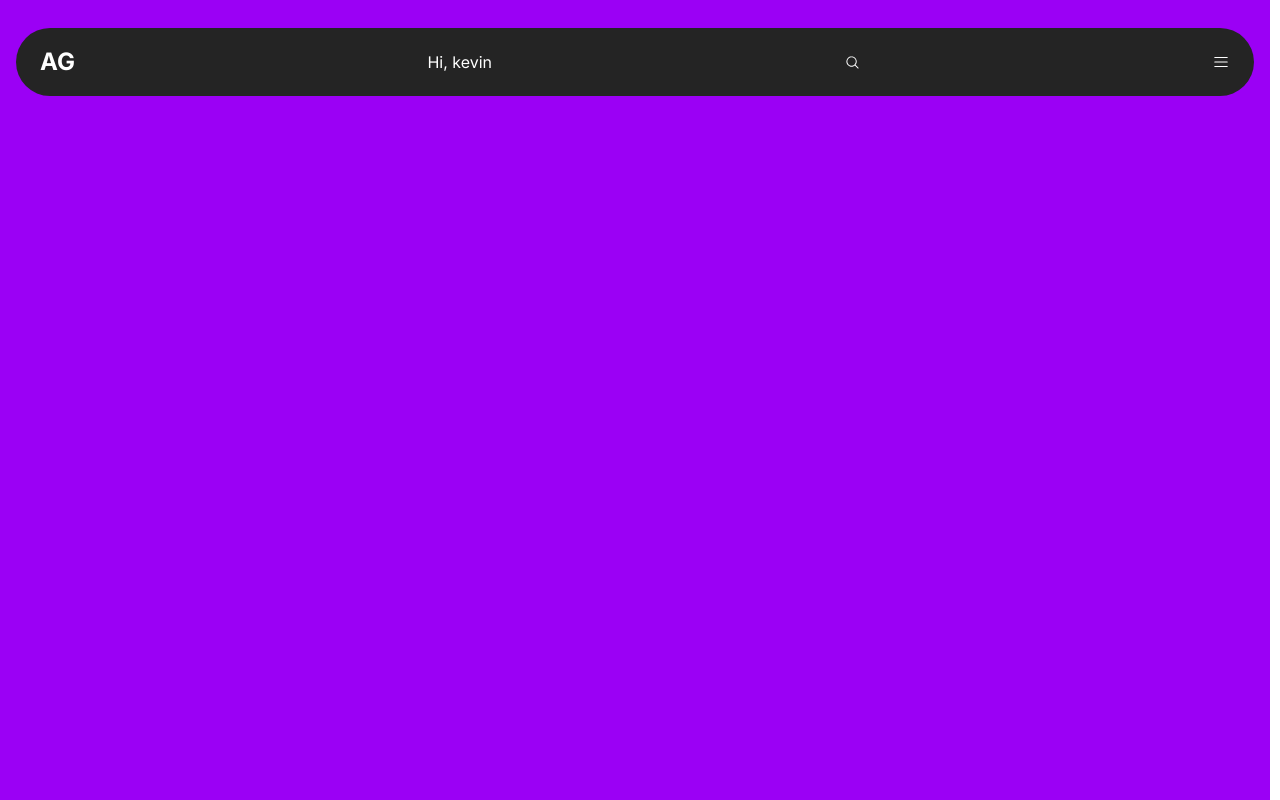
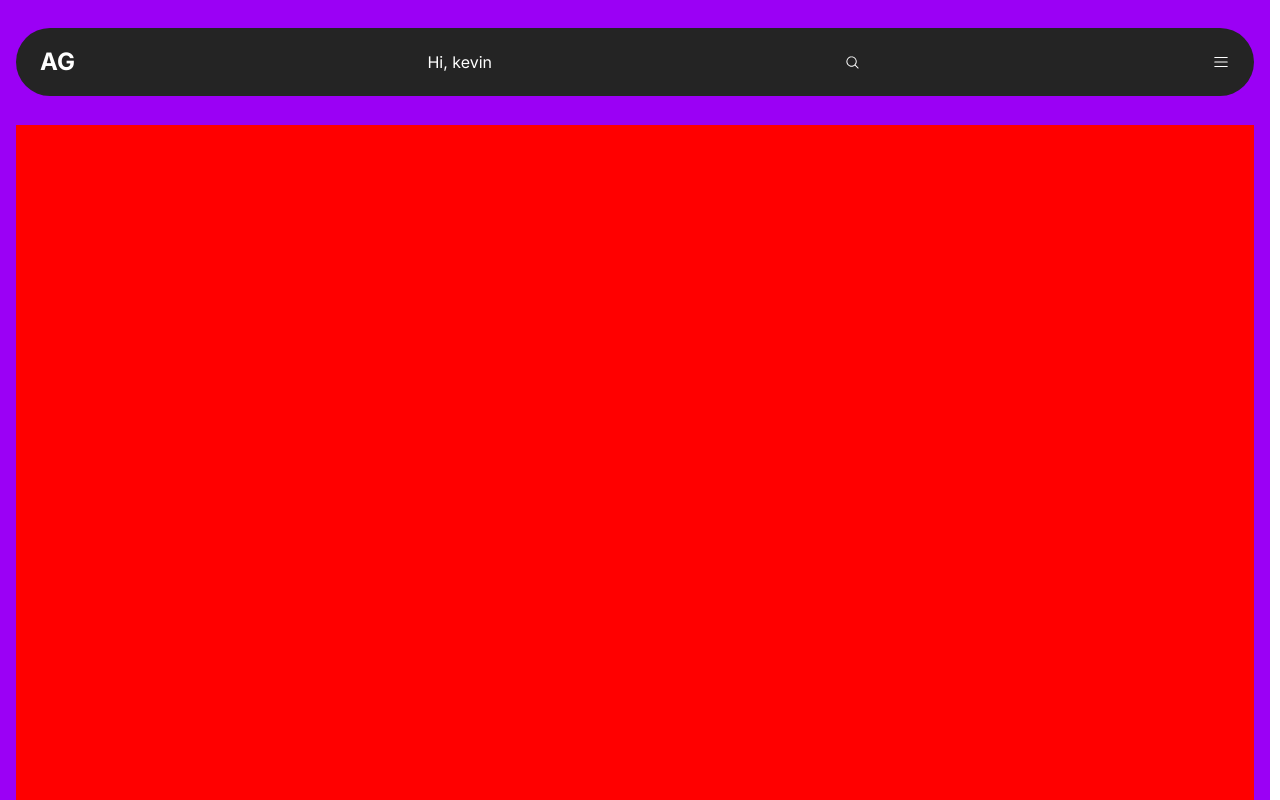
Before and after one commit to kvncrtr/ample-guide-front-end, a React (Create React App) app: page / in a window 1280 px wide. Shown: the top 800 px of the page. Built offline with nearby package versions, Linux system fonts and the light colour scheme.

Commit message:
figured aspect ratio in css

```diff
--- a/src/components/hero/Hero.jsx
+++ b/src/components/hero/Hero.jsx
@@ -6,11 +6,12 @@ const Hero = () => {
     <div className="hero--container">
 
       <div className="hero--card-container">
-        {/* <div className="hero--card">
-          <img className="hero--card-img" src={landImg} alt="landscape aerial view" />
+        <div className="hero--card">
+          {/* <img className="hero--card-img" src={landImg} alt="landscape aerial view" /> */}
         </div>
 
 
+        {/*
         <div className="hero--card">
           <img src={landImg} alt="landscape aerial view" />
         </div>
--- a/src/styles.css
+++ b/src/styles.css
@@ -110,6 +110,11 @@ input[type=number]::-webkit-outer-spin-button {
   .hero--card-container {
     height: 100vh;
   }
+  .hero--card {
+    width: min(100%, auto);
+    aspect-ratio: 2/3;
+    background-color: red;
+  }
 }
 @media screen and (min-width: 325px) {
   .home--container {
--- a/src/styles/components/hero/_hero-sheet.scss
+++ b/src/styles/components/hero/_hero-sheet.scss
@@ -15,7 +15,9 @@
    }
 
    .hero--card {
-
+      width: min(100%, auto);
+      aspect-ratio: 2 / 3;
+      background-color: red;
    }
 
    .hero--card-img {
```
Also changed, not shown: 1 other file (tests, documents, lock files or other folders).
